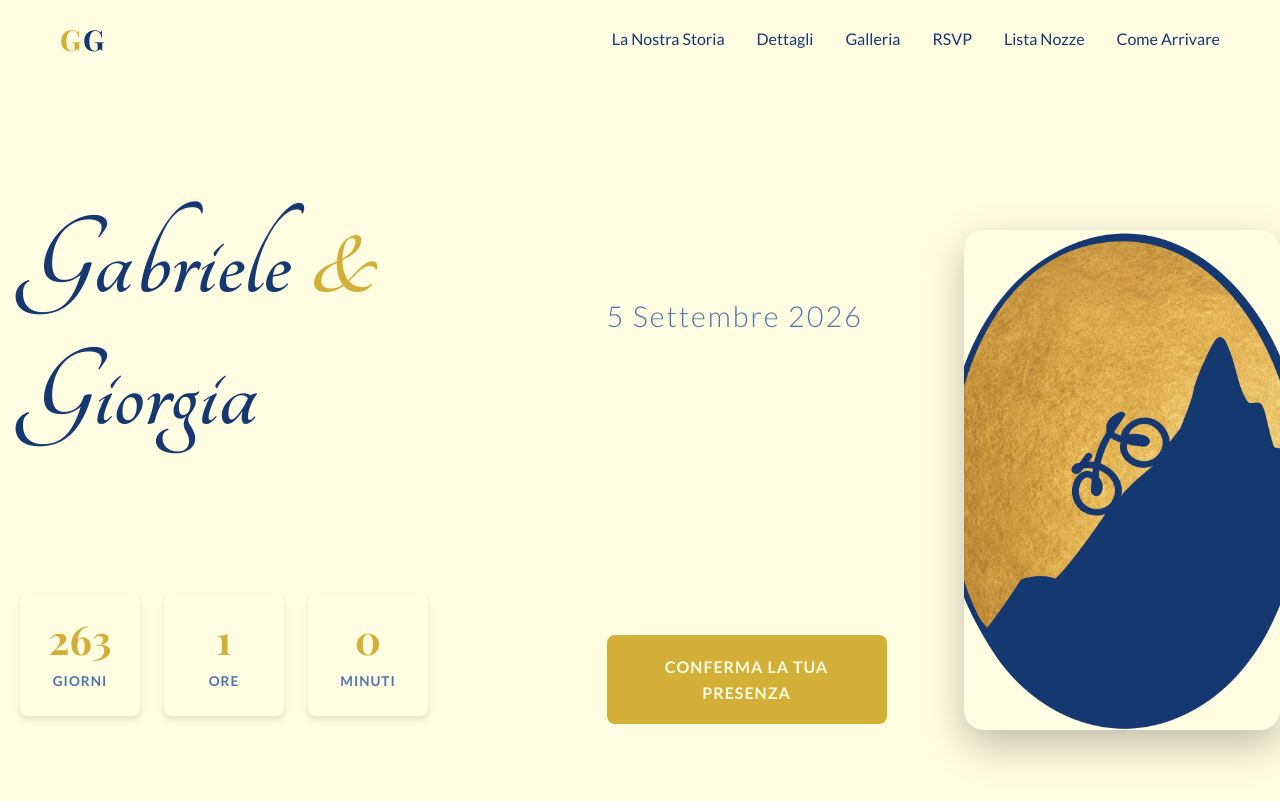
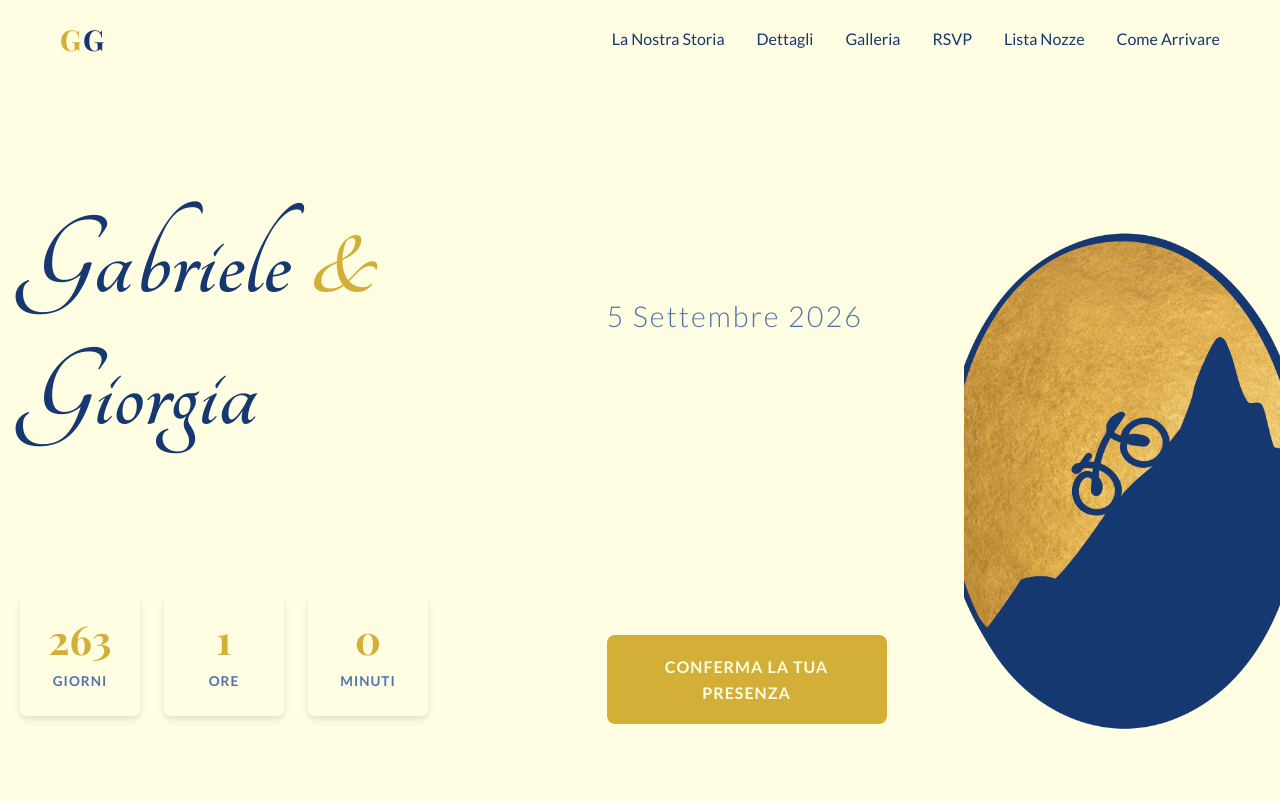
Before and after one commit to knives85/gio-ga, a Jekyll site: the page built from index.html, in a window 1280 px wide and 900 px high. Shown: the top 801 px of the window. Built offline with Jekyll 4.4.1, drawn with Linux system fonts in a browser that asks for light colours.

Commit message:
config: review page layout

```diff
--- a/assets/css/style.css
+++ b/assets/css/style.css
@@ -54,7 +54,7 @@
 }
 
 .navbar.scrolled {
-    background: rgba(255, 255, 255, 0.98);
+    background: rgba(255, 253, 226, 0.98);
     box-shadow: var(--shadow);
     padding: 0.5rem 0;
 }
@@ -225,13 +225,13 @@
     object-fit: cover;
     object-position: center top;
     border-radius: 20px;
-    box-shadow: 0 15px 40px rgba(0,0,0,0.25);
+    /*box-shadow: 0 15px 40px rgba(0,0,0,0.25);*/
     transition: transform 0.3s ease;
 }
 
-.hero-image:hover img {
-    transform: scale(1.02);
-}
+/*.hero-image:hover img {*/
+/*    transform: scale(1.02);*/
+/*}*/
 
 /* Sections */
 section {
```
